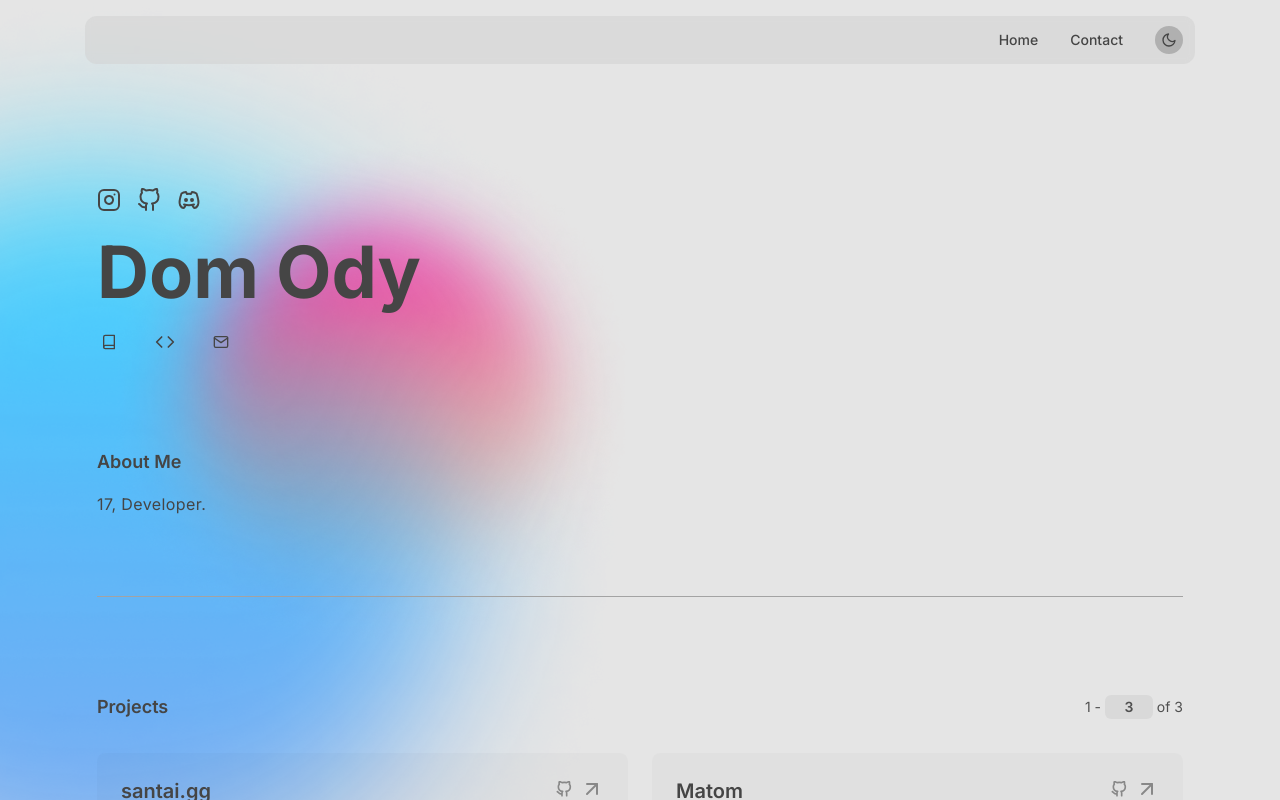
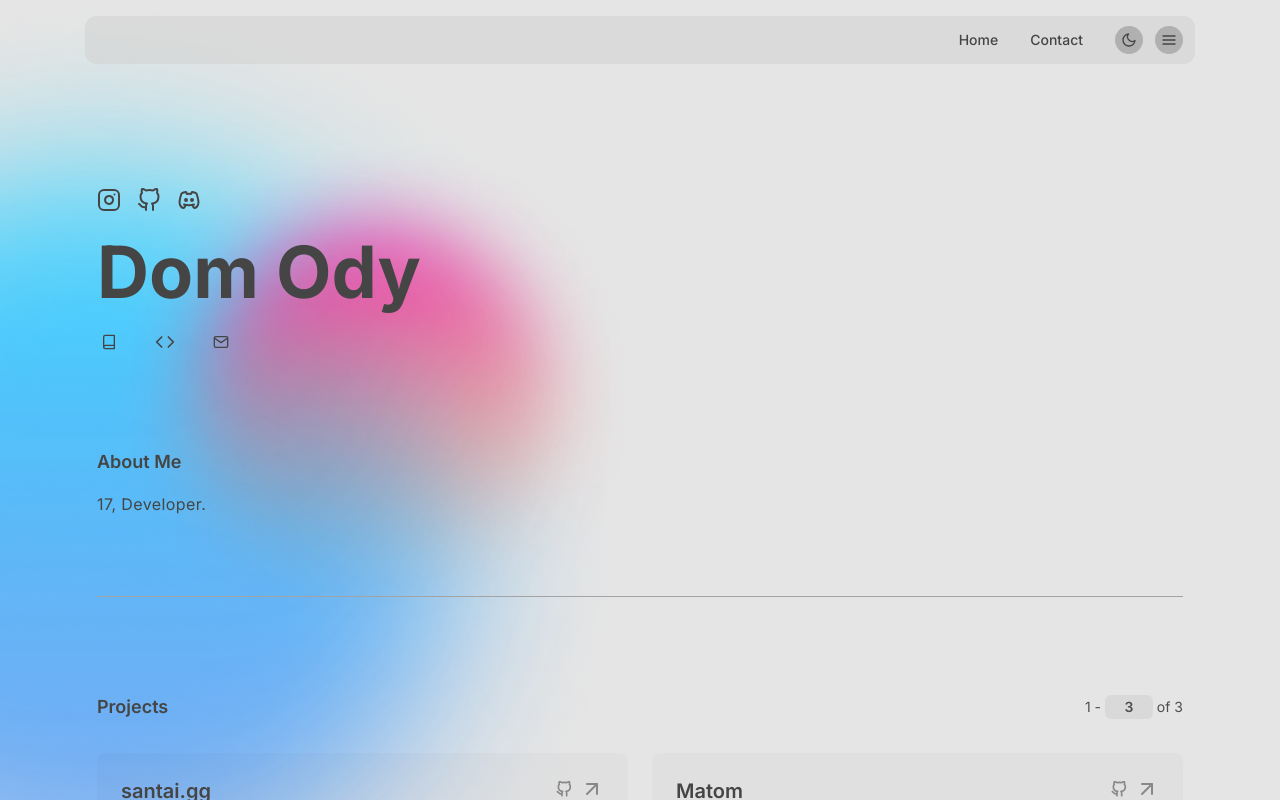
Before and after one commit to domody/v1, a Next.js app: page / in a window 1280 px wide. Built offline with nearby package versions, Linux system fonts and the light colour scheme.

Commit message:
fixed a mobile view error

```diff
--- a/src/app/components/navigation/Navbar.js
+++ b/src/app/components/navigation/Navbar.js
@@ -65,8 +65,8 @@ const Navbar = ({ redirected, runRedirect }) => {
                   <Moon className="h-4 w-4" />
                 )}
               </div>
-              <div className="flex aspect-square h-full items-center justify-center rounded-full bg-nero-300 p-2 md:hidden dark:bg-nero-800">
-                <Menu className="" />
+              <div className="flex aspect-square cursor-pointer items-center justify-center rounded-full bg-nero-300 p-1.5 dark:bg-nero-800">
+                <Menu className="h-4 w-4" />
               </div>
             </div>
           </div>
```
